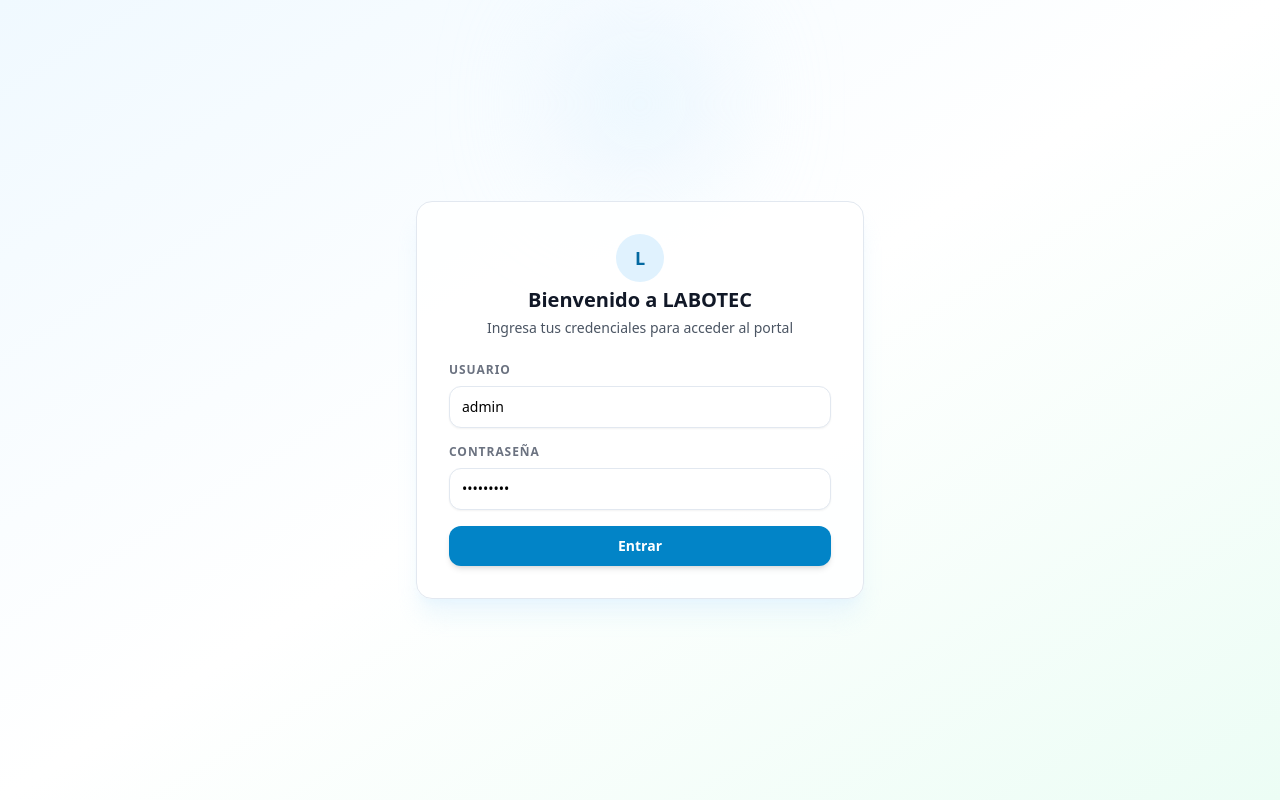
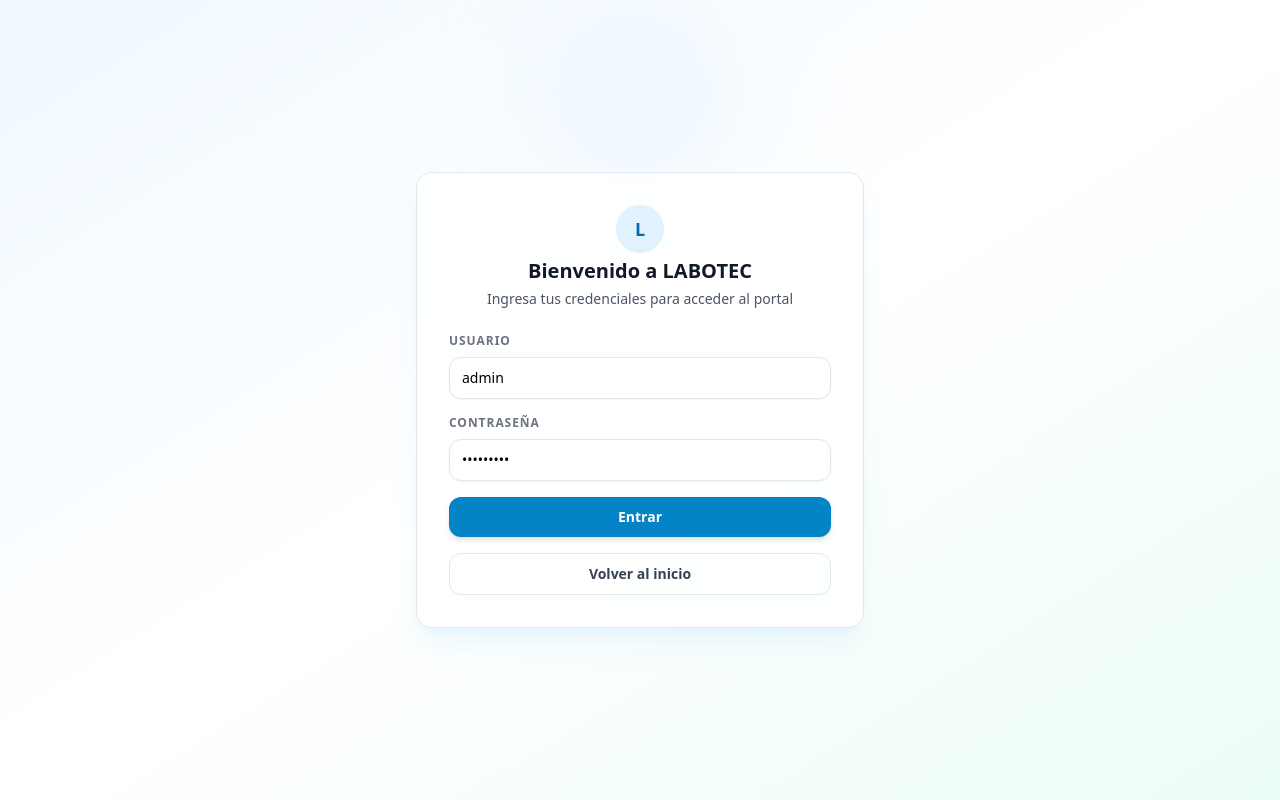
Before and after one commit to camc2220/labotec-all, a React (Vite) app in the folder labotec-web/: page /login in a window 1280 px wide. Built offline with nearby package versions, Linux system fonts and the light colour scheme.

Commit message:
Add back to home button on login

```diff
--- a/labotec-web/src/pages/Login.jsx
+++ b/labotec-web/src/pages/Login.jsx
@@ -54,6 +54,13 @@ export default function Login() {
           >
             Entrar
           </button>
+          <button
+            type="button"
+            onClick={() => navigate('/')}
+            className="w-full rounded-xl border border-slate-200 px-3 py-2.5 text-sm font-semibold text-gray-700 transition hover:border-sky-200 hover:bg-sky-50"
+          >
+            Volver al inicio
+          </button>
         </form>
       </div>
     </div>
```
